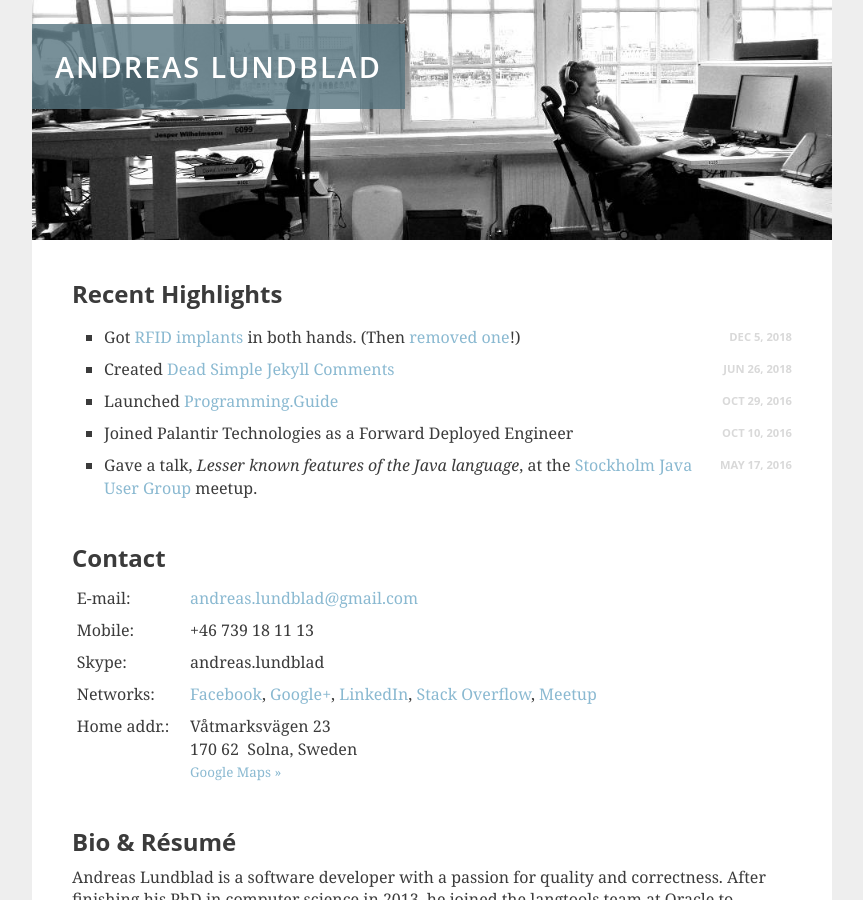
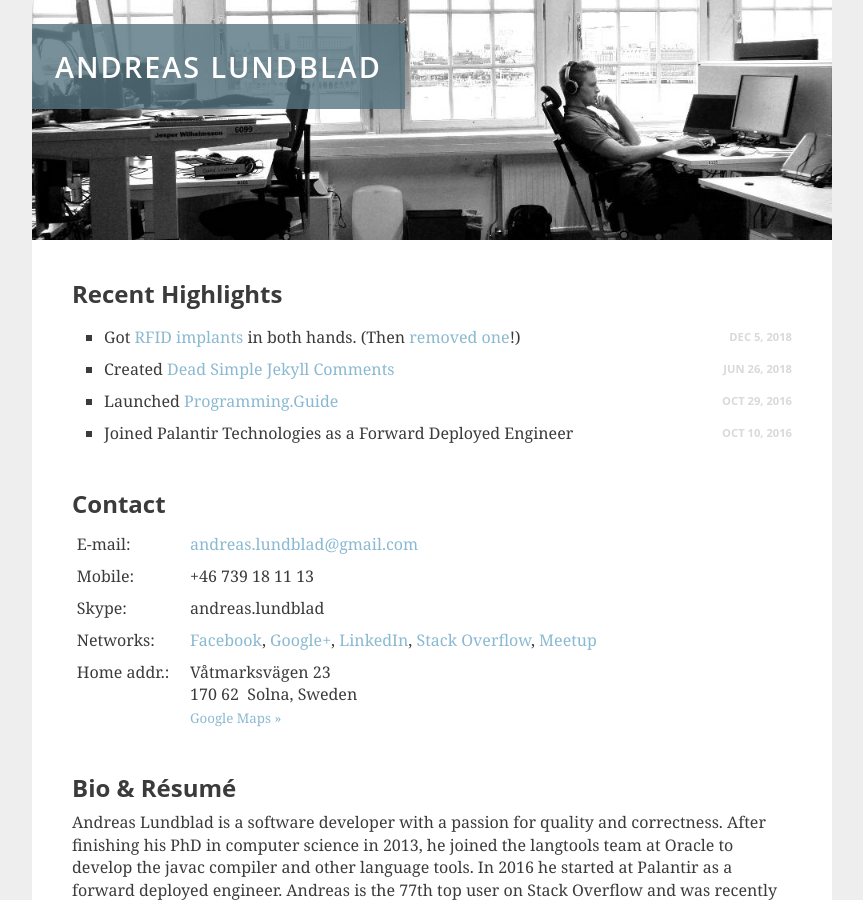
Before and after one commit to aioobe/aioobe.github.io, a Jekyll site: the page built from index.html, in a window 1280 px wide and 900 px high. Shown: the whole window, without its empty margins (208-1071 px from the left). Built offline with Jekyll 4.4.1, drawn with Linux system fonts in a browser that asks for light colours; some of the changed lines change nothing that is shown.

Commit message:
Removed old 'Recent Highlight'

```diff
--- a/index.html
+++ b/index.html
@@ -9,8 +9,8 @@ whatsup:
     date: "Oct 29, 2016"
   - title: "Joined Palantir Technologies as a Forward Deployed Engineer"
     date: "Oct 10, 2016"
-  - title: "Gave a talk, <i>Lesser known features of the Java language</i>, at the <a href='http://www.meetup.com/Stockholm-Java-User-Group/events/230682111/'>Stockholm Java User Group</a> meetup."
-    date: "May 17, 2016"
+#  - title: "Gave a talk, <i>Lesser known features of the Java language</i>, at the <a href='http://www.meetup.com/Stockholm-Java-User-Group/events/230682111/'>Stockholm Java User Group</a> meetup."
+#    date: "May 17, 2016"
 #  - title: "Created a new Meetup Group: <a href='http://www.meetup.com/Stockholm-Language-Runtime-VM-Meetup'>Stockholm Language Runtime & VM Meetup</a>"
 #    date: "Sep 2, 2015"
 #  - title: "Launched <a href='http://stackrating.com'>StackRating.com</a> &ndash; an Elo based rating system for Stack Overflow users."
```
